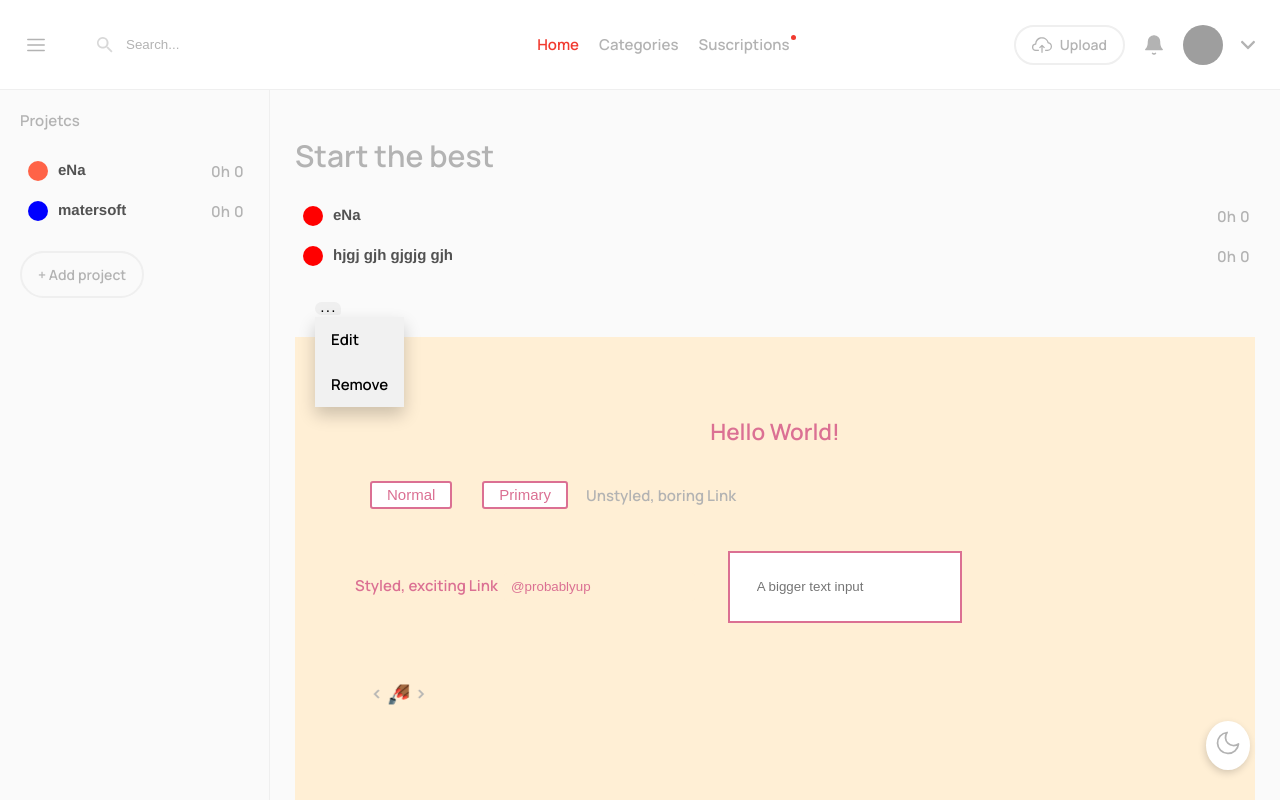
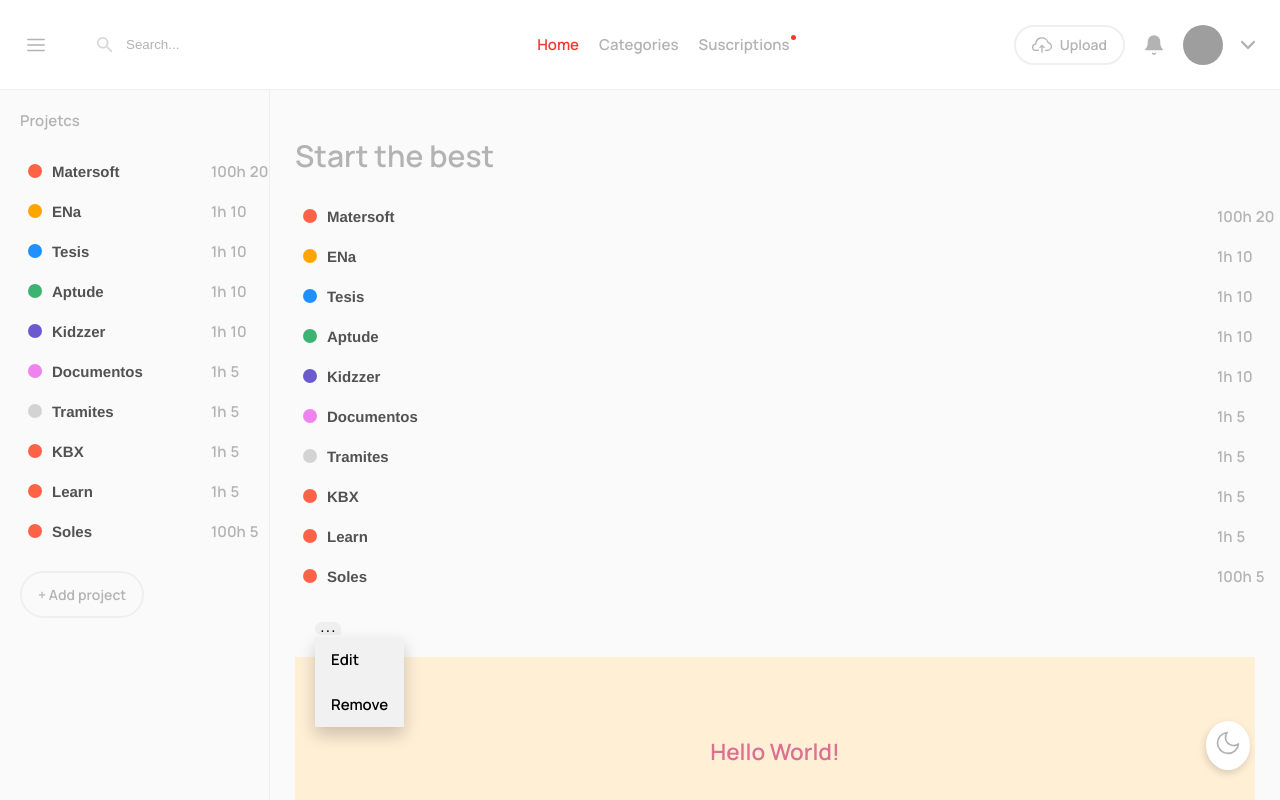
Before and after one commit to issnoe/hackthetime, a React (Create React App) app in the folder frontend/: page / in a window 1280 px wide. Built offline with nearby package versions, Linux system fonts and the light colour scheme; grey boxes are pictures that could not be loaded.

Commit message:
Check styles

```diff
--- a/frontend/src/components/core/link/index.tsx
+++ b/frontend/src/components/core/link/index.tsx
@@ -1,7 +1,7 @@
 import React, { useState } from "react";
 import "./style.css";
 
-type Props = {
+export type Props = {
   name: string;
   color: string;
   timeToDo?: number;
@@ -13,10 +13,10 @@ type PPin = {
 const Pin = ({ color }: PPin) => (
   <span
     style={{
-      width: "10px",
-      height: "10px",
+      width: "5px",
+      height: "5px",
       borderRadius: " 50%",
-      padding: "10px",
+      padding: "7px",
       backgroundColor: color,
     }}
   ></span>
--- a/frontend/src/components/core/link/style.css
+++ b/frontend/src/components/core/link/style.css
@@ -9,26 +9,20 @@
 }
 .container:hover {
   background-color: #efefeff2;
-  cursor: pointer;
 }
 
-.pin {
-  width: 10px;
-  height: 10px;
-  border-radius: 50%;
-  padding: 10px;
-  background-color: lawngreen;
-}
 .details {
   display: flex;
+  align-items: center;
   width: 100%;
-
+  height: 100%;
   text-align: left;
-  padding-right: 8px;
   padding-left: 8px;
-  text-align: left;
   white-space: nowrap;
   text-overflow: ellipsis;
+}
+.details:hover {
+  cursor: pointer;
 }
 .ds {
   padding-left: 10px;
--- a/frontend/src/components/navigation/sider.tsx
+++ b/frontend/src/components/navigation/sider.tsx
@@ -9,7 +9,7 @@ import {
   IconUser,
 } from "../../assets";
 import ListItemImage from "../core/list-item";
-import Link from "../core/link";
+import Link, { Props as LinkProps } from "../core/link";
 
 type Users = {
   name: string;
@@ -27,6 +27,19 @@ const users: Users[] = [
   },
 ];
 
+const projects: LinkProps[] = [
+  { name: "Matersoft", color: "tomato", timeToDo: 100, countPomodoros: 20 },
+  { name: "ENa", color: "orange ", timeToDo: 1, countPomodoros: 10 },
+  { name: "Tesis", color: "dodgerblue", timeToDo: 1, countPomodoros: 10 },
+  { name: "Aptude", color: "MediumSeaGreen", timeToDo: 1, countPomodoros: 10 },
+  { name: "Kidzzer", color: "SlateBlue", timeToDo: 1, countPomodoros: 10 },
+  { name: "Documentos", color: "Violet", timeToDo: 1, countPomodoros: 5 },
+  { name: "Tramites", color: "LightGray", timeToDo: 1, countPomodoros: 5 },
+  { name: "KBX", color: "tomato", timeToDo: 1, countPomodoros: 5 },
+  { name: "Learn", color: "tomato", timeToDo: 1, countPomodoros: 5 },
+  { name: "Soles", color: "tomato", timeToDo: 100, countPomodoros: 5 },
+];
+
 const Sider = (props: any) => {
   return (
     <div className="wrapper">
@@ -36,8 +49,9 @@ const Sider = (props: any) => {
             <div className="side-menu">
               <div className="side-title">Projetcs</div>
               <div className="nose">
-                <Link name="eNa" color="tomato" />
-                <Link name="matersoft" color="blue" />
+                {projects.map((project) => (
+                  <Link {...project} />
+                ))}
               </div>
 
               <button className="button show-more">+ Add project</button>
--- a/frontend/src/components/screens/empty.tsx
+++ b/frontend/src/components/screens/empty.tsx
@@ -1,11 +1,24 @@
 import React from "react";
-import Link from "../core/link";
+import Link, { Props as LinkProps } from "../core/link";
 
+const projects: LinkProps[] = [
+  { name: "Matersoft", color: "tomato", timeToDo: 100, countPomodoros: 20 },
+  { name: "ENa", color: "orange ", timeToDo: 1, countPomodoros: 10 },
+  { name: "Tesis", color: "dodgerblue", timeToDo: 1, countPomodoros: 10 },
+  { name: "Aptude", color: "MediumSeaGreen", timeToDo: 1, countPomodoros: 10 },
+  { name: "Kidzzer", color: "SlateBlue", timeToDo: 1, countPomodoros: 10 },
+  { name: "Documentos", color: "Violet", timeToDo: 1, countPomodoros: 5 },
+  { name: "Tramites", color: "LightGray", timeToDo: 1, countPomodoros: 5 },
+  { name: "KBX", color: "tomato", timeToDo: 1, countPomodoros: 5 },
+  { name: "Learn", color: "tomato", timeToDo: 1, countPomodoros: 5 },
+  { name: "Soles", color: "tomato", timeToDo: 100, countPomodoros: 5 },
+];
 const EmpyScreen = () => (
   <div>
     <h1>Start the best </h1>
-    <Link name="eNa" color="red" />
-    <Link name="hjgj gjh gjgjg gjh" color="red" />
+    {projects.map((project) => (
+      <Link {...project} />
+    ))}
     <div className="dropdown">
       <button className="dropbtn">
         <span className="btn-content">. . .</span>
```
